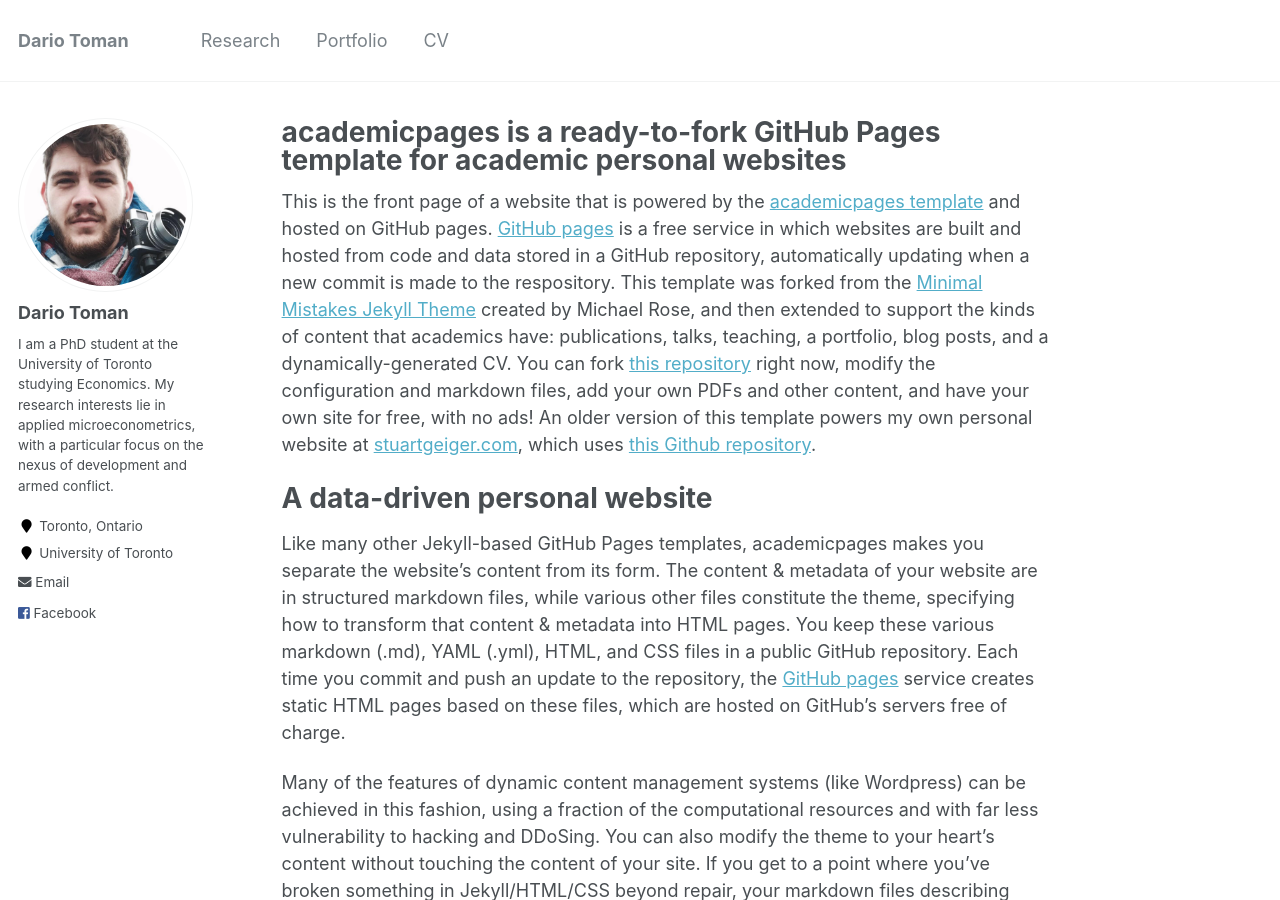
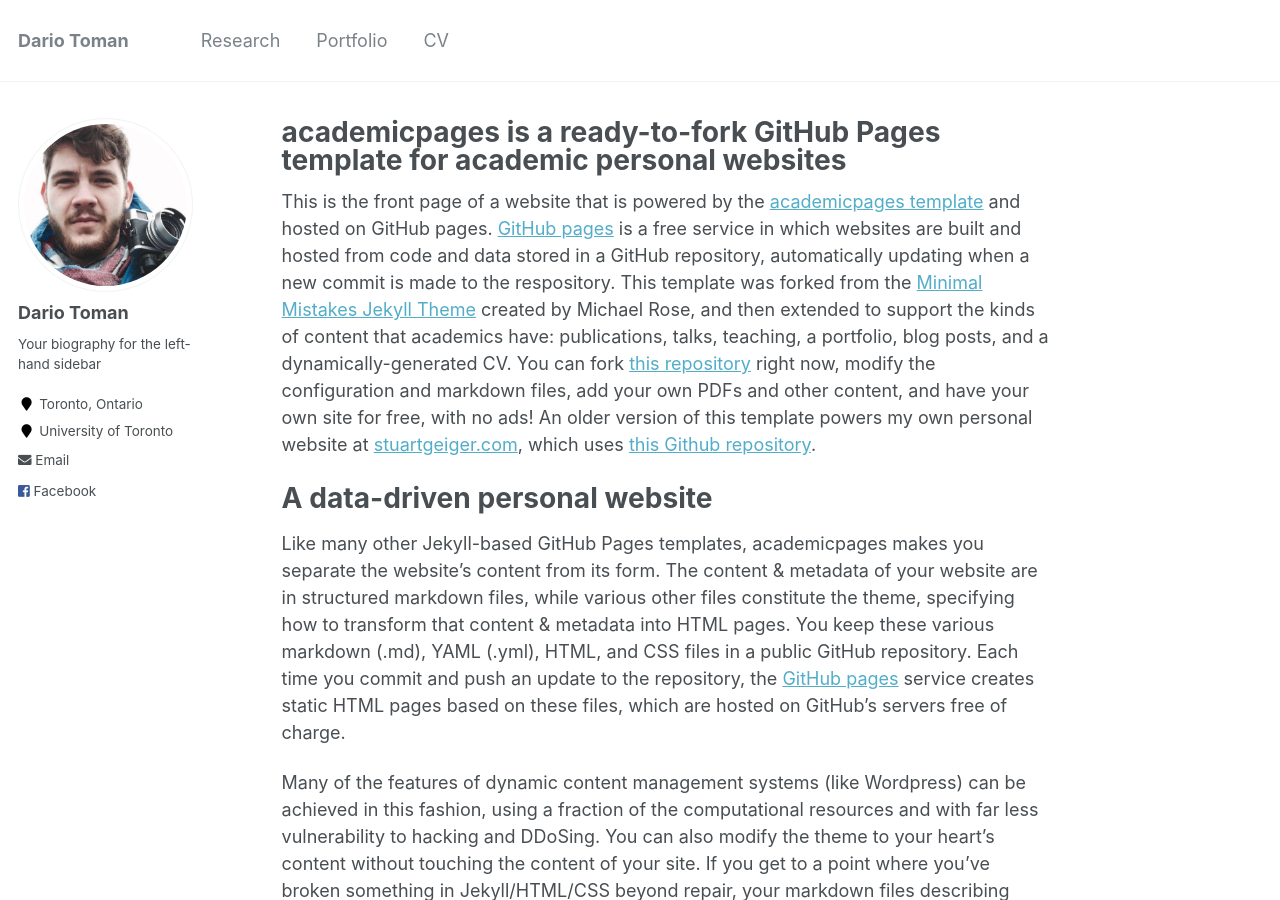
Before and after one commit to dariotoman/website, a Jekyll site: the page built from _pages/about.md, in a window 1280 px wide and 900 px high. Built offline with Jekyll 4.4.1, drawn with Linux system fonts in a browser that asks for light colours.

Commit message:
Revert "Update _config.yml"
This reverts commit 363b259915e64b029520c882b997e04693a7cc19.

```diff
--- a/_config.yml
+++ b/_config.yml
@@ -82,7 +82,7 @@
 author:
   name             : "Dario Toman"
   avatar           : "profile.png"
-  bio              : "I am a PhD student at the University of Toronto studying Economics. My research interests lie in applied microeconometrics, with a particular focus on the nexus of development and armed conflict."
+  bio              : "Your biography for the left-hand sidebar"
   location         : "Toronto, Ontario"
   employer         : "University of Toronto"
   pubmed           :
@@ -94,7 +94,7 @@
   codepen          :
   dribbble         :
   flickr           :
-  facebook         : "dario.toman"
+  facebook         : "https://www.facebook.com/dario.toman"
   foursquare       :
   github           :
   google_plus      :
```
